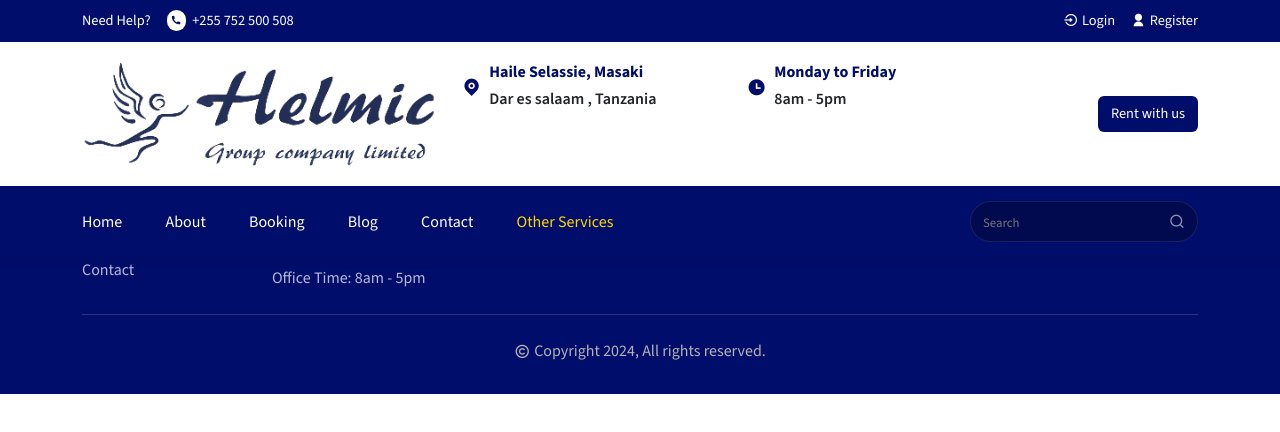
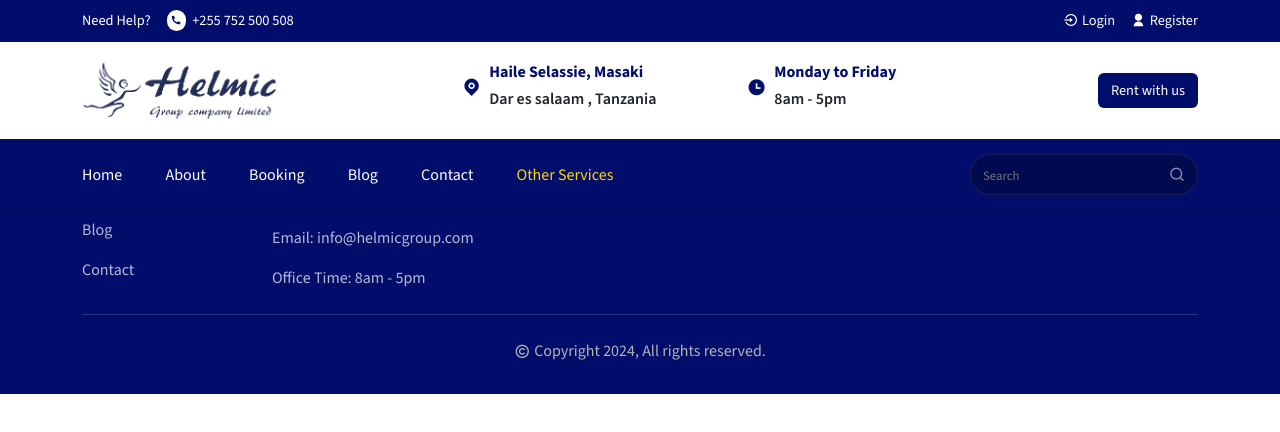
Before and after one commit to Hangi200/helmic-website, a React (Create React App) app in the folder helmic-car-rental/: page /other in a window 1280 px wide. Shown: the top 432 px of the page. Built offline with nearby package versions, Linux system fonts and the light colour scheme.

Commit message:
my initial commit

```diff
--- a/helmic-car-rental/src/styles/header.css
+++ b/helmic-car-rental/src/styles/header.css
@@ -217,9 +217,9 @@
     }
   }
 
-  @media only screen and (max-width: 1440px) {
+  @media only screen and (max-width: 995px) {
     .header__location img {
-      width: 100%;
+      width: 55%;
       height: auto;
       transition: transform 0.3s ease;
       display: flexbox;
```
